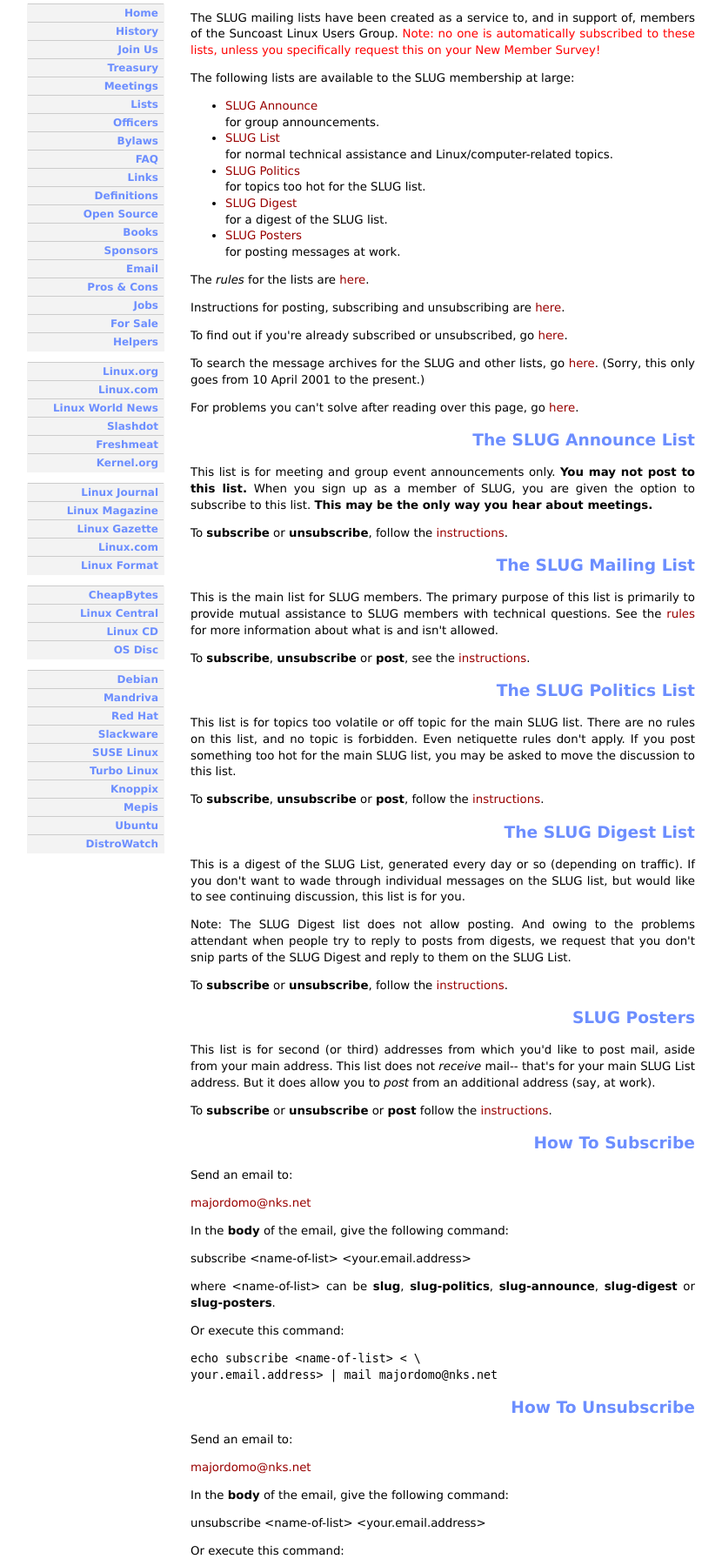
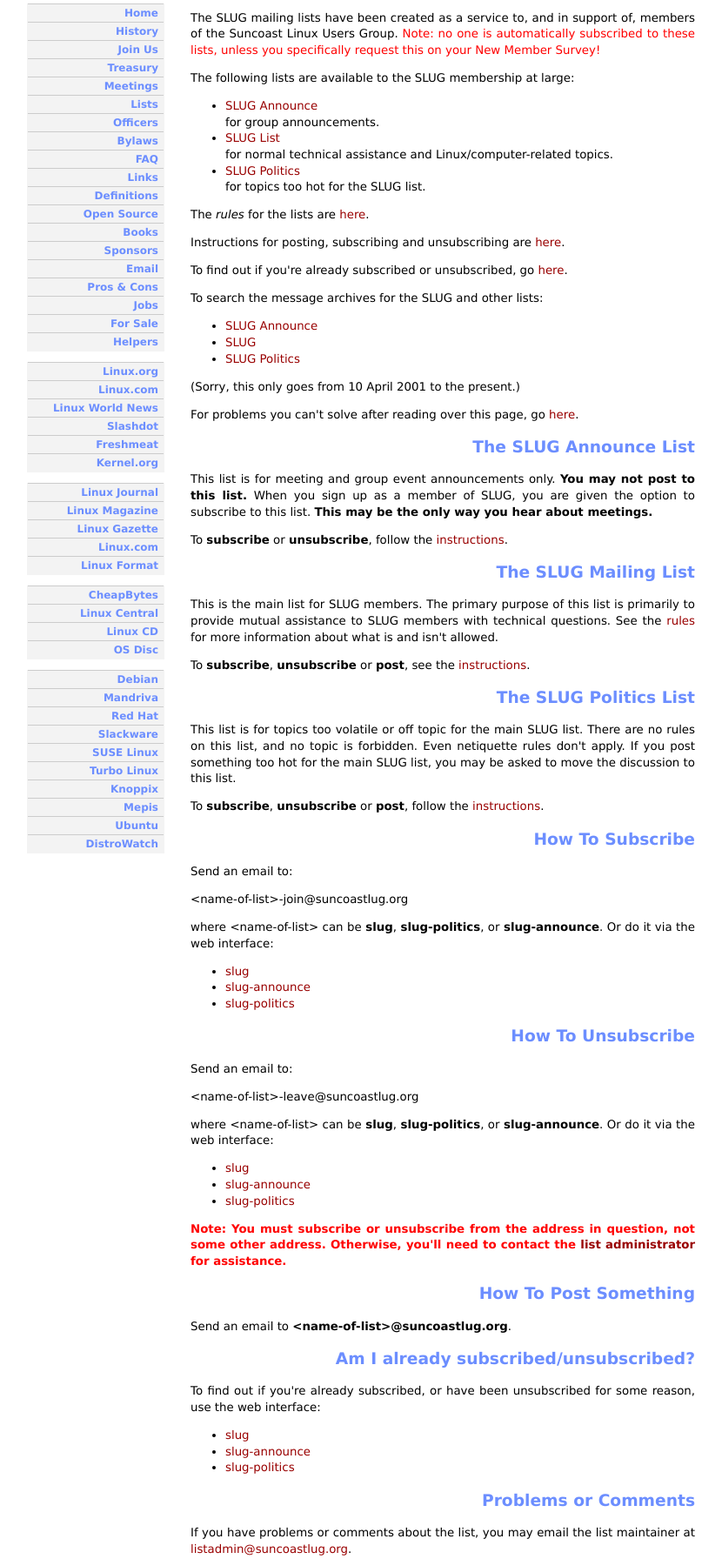
Before and after one commit to polarbill/suncoastlug, a PHP site: page /lists.php in a window 1280 px wide. Shown: the part 179-1971 px from the top of the page at 87% size, without its empty margins (209-1039 px from the left). Run offline with PHP 8.4, Linux system fonts and the light colour scheme.

Commit message:
first changes.

```diff
--- a/lists.php
+++ b/lists.php
@@ -2,13 +2,15 @@
 require_once('template.php');
 page_header('SLUG Lists');
 
-echo <<<END
+#echo <<<END
+?>
 <div id="content3">
 
 The SLUG mailing lists have been created as a service to, and in support
 of, members of the Suncoast Linux Users Group. <FONT COLOR="#FF0000">
 Note: no one is automatically subscribed to these lists, unless you
 specifically request this on your New Member Survey!</FONT>
+
 <!-- list enumeration -->
 <p>
 The following lists are available to the SLUG membership at large:
@@ -16,8 +18,6 @@ The following lists are available to the SLUG membership at large:
 <li><a href="#slug-announce">SLUG Announce</a><br>for group announcements.
 <li><a href="#slug">SLUG List</a><br>for normal technical assistance and Linux/computer-related topics.
 <li><a href="#slug-politics">SLUG Politics</a><br>for topics too hot for the SLUG list.
-<li><a href="#slug-digest">SLUG Digest</a><br>for a digest of the SLUG list.
-<li><a href="#slug-posters">SLUG Posters</a><br>for posting messages at work.
 </ul>
 <p>
 The <i>rules</i> for the lists are <a href="listrules.php">here</a>.
@@ -26,10 +26,19 @@ Instructions for posting, subscribing and unsubscribing are <a href="#instructio
 <p>
 To find out if you're already subscribed or unsubscribed, go <a href="#subunsub">here</a>.
 <p>
-To search the message archives for the SLUG and other lists, go <a href="http://slug.archives.nks.net/List/">here</a>.
+To search the message archives for the SLUG and other lists:
+<ul>
+<li> <a href="http://www.suncoastlug.org/pipermail/slug-announce">SLUG Announce</a></li>
+<li> <a href="http://www.suncoastlug.org/pipermail/slug">SLUG</a></li>
+<li> <a href="http://www.suncoastlug.org/pipermail/slug-announce">SLUG Politics</a></li>
+</ul>
+
 (Sorry, this only goes from 10 April 2001 to the present.)
+</p>
+
 <p>
 For problems you can't solve after reading over this page, go <a href="#problems">here</a>.
+</p>
 
 <!-- slug-announce -->
 
@@ -72,37 +81,6 @@ To <b>subscribe</b>, <b>unsubscribe</b> or <b>post</b>, follow the
 <a href="#instructions">instructions</a>.
 <p>
 
-<!-- slug digest -->
-
-<h3><a name="slug-digest">The SLUG Digest List</a></h3>
-<p>
-This is a digest of the SLUG List, generated every day or so (depending
-on traffic). If you don't want to wade through individual messages on
-the SLUG list, but would like to see continuing discussion, this list
-is for you.
-<p>
-Note: The SLUG Digest list does not allow posting. And owing to the
-problems attendant when people try to reply to posts from digests, we
-request that you don't snip parts of the SLUG Digest and reply to them
-on the SLUG List.
-<p>
-To <b>subscribe</b> or <b>unsubscribe</b>, follow the
-<a href="#instructions">instructions</a>.
-<p>
-
-<!-- slug-posters -->
-
-<h3><a name="slug-posters">SLUG Posters</a></h3>
-<p>
-This list is for second (or third) addresses from which you'd like to post
-mail, aside from your main address. This list does not <i>receive</i>
-mail-- that's for your main SLUG List address. But it does allow you to
-<i>post</i> from an additional address (say, at work).
-<p>
-To <b>subscribe</b> or <b>unsubscribe</b> or <b>post</b> follow the
-<a href="#instructions">instructions</a>.
-<p>
-
 <a name="instructions"></a>
 
 <!-- unsub instructions -->
@@ -110,20 +88,18 @@ To <b>subscribe</b> or <b>unsubscribe</b> or <b>post</b> follow the
 <h3><a name="subscribe">How To Subscribe</a></h3>
 Send an email to:<BR>
 <P>
-<A HREF="mailto:majordomo@nks.net">majordomo@nks.net</A><BR>
+&lt;name-of-list&gt;-join@suncoastlug.org<BR>
 <P>
-In the <STRONG>body</STRONG> of the email, give the following command:<BR>
-<P>
-subscribe &lt;name-of-list&gt; &lt;your.email.address&gt;<BR>
-<P>
-where &lt;name-of-list&gt; can be <b>slug</b>, <b>slug-politics</b>,
-<b>slug-announce</b>, <b>slug-digest</b> or <b>slug-posters</b>.
-<p>
-Or execute this command:<br>
-<pre>
-echo subscribe &lt;name-of-list&gt; &lt; \
-your.email.address&gt; | mail majordomo@nks.net
-</pre>
+where &lt;name-of-list&gt; can be <b>slug</b>, <b>slug-politics</b>, or <b>slug-announce</b>.
+
+Or do it via the web interface:
+
+<ul>
+	<li><a href="http://suncoastlug.org/cgi-bin/mailman/listinfo/slug">slug</a></li>
+	<li><a href="http://suncoastlug.org/cgi-bin/mailman/listinfo/slug-announce">slug-announce</a></li>
+	<li><a href="http://suncoastlug.org/cgi-bin/mailman/listinfo/slug-politics">slug-politics</a></li>
+</ul>
+
 <p>
 
 <!-- unsubscribe instructions -->
@@ -131,17 +107,18 @@ your.email.address&gt; | mail majordomo@nks.net
 <a name="unsub"><h3>How To Unsubscribe</h3></a>
 Send an email to:<BR>
 <P>
-<A HREF="mailto:majordomo@nks.net">majordomo@nks.net</A><BR>
+&lt;name-of-list&gt;-leave@suncoastlug.org<BR>
 <P>
-In the <STRONG>body</STRONG> of the email, give the following command:<BR>
-<P>
-unsubscribe &lt;name-of-list&gt; &lt;your.email.address&gt;<BR>
-<P>
-Or execute this command:<br>
-<pre>
-echo unsubscribe &lt;name-of-list&gt; &lt; \
-your.email.address&gt; | mail majordomo@nks.net
-</pre>
+where &lt;name-of-list&gt; can be <b>slug</b>, <b>slug-politics</b>, or <b>slug-announce</b>.
+
+Or do it via the web interface:
+
+<ul>
+	<li><a href="http://suncoastlug.org/cgi-bin/mailman/listinfo/slug">slug</a></li>
+	<li><a href="http://suncoastlug.org/cgi-bin/mailman/listinfo/slug-announce">slug-announce</a></li>
+	<li><a href="http://suncoastlug.org/cgi-bin/mailman/listinfo/slug-politics">slug-politics</a></li>
+</ul>
+
 <p>
 <font color="RED"><strong>Note: You must subscribe or unsubscribe from the address in
 question, not some other address. Otherwise, you'll need to contact the
@@ -153,20 +130,21 @@ question, not some other address. Otherwise, you'll need to contact the
 
 <a name="posting"><h3>How To Post Something</h3></a>
 <p>
-Send an email to <b>&lt;name-of-list&gt;@nks.net</b>.
+Send an email to <b>&lt;name-of-list&gt;@suncoastlug.org</b>.
 <p>
 
 <!-- subscribing/unsubscribing -->
 
 <a name="subunsub"><h3>Am I already subscribed/unsubscribed?</h3></a>
 To find out if you're already subscribed, or have been unsubscribed for some
-reason, send a message to: <b>majordomo@nks.net</b>. In the <b>body</b> of
-the message, say:<br>
-<pre>
-which &lt;your.email.address&gt;<br>
-</pre>
-Majordomo will respond back with a rundown of the lists to which you're
-subscribed.
+reason, use the web interface:
+
+<ul>
+	<li><a href="http://suncoastlug.org/cgi-bin/mailman/listinfo/slug">slug</a></li>
+	<li><a href="http://suncoastlug.org/cgi-bin/mailman/listinfo/slug-announce">slug-announce</a></li>
+	<li><a href="http://suncoastlug.org/cgi-bin/mailman/listinfo/slug-politics">slug-politics</a></li>
+</ul>
+
 <p>
 
 <!-- problems -->
@@ -177,6 +155,6 @@ maintainer at <A HREF="mailto:listadmin@suncoastlug.org">listadmin@suncoastlug.o
 
 </div>
 
-END;
+<?php
 page_footer();
 ?>
--- a/template.php
+++ b/template.php
@@ -120,7 +120,7 @@ echo <<<EOT
 
 <div id="footer">  <br />
 <a href="./snags.php">Problems or comments?</a><br>
-Version 6.0 Last Updated 7 June 2010<br>
+Version 6.0 Last Updated 17 June 2010<br>
 Copyright &copy; 1997-2010 by Suncoast Linux Users Group (SLUG)<br>
 Linux is a trademark of Linus Torvalds<br>
 <!-- Open Source is a registered certification mark of the <a href="http://www.opensource.org">Open Source Initiative, Inc.</a><br> -->
```
